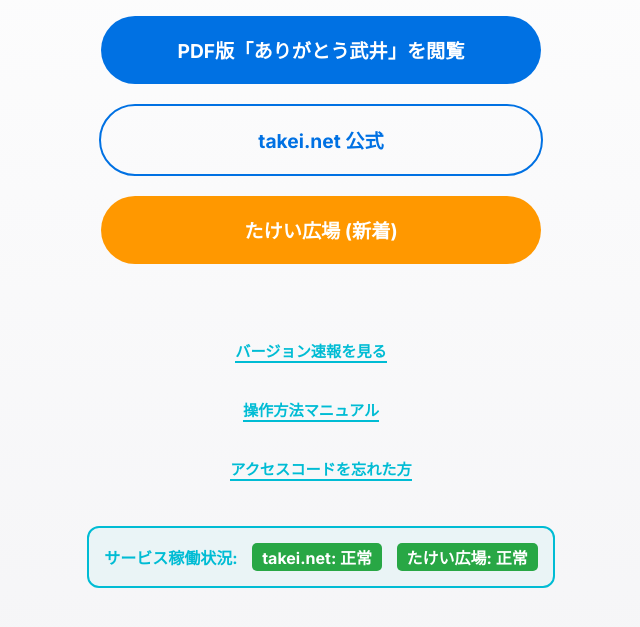
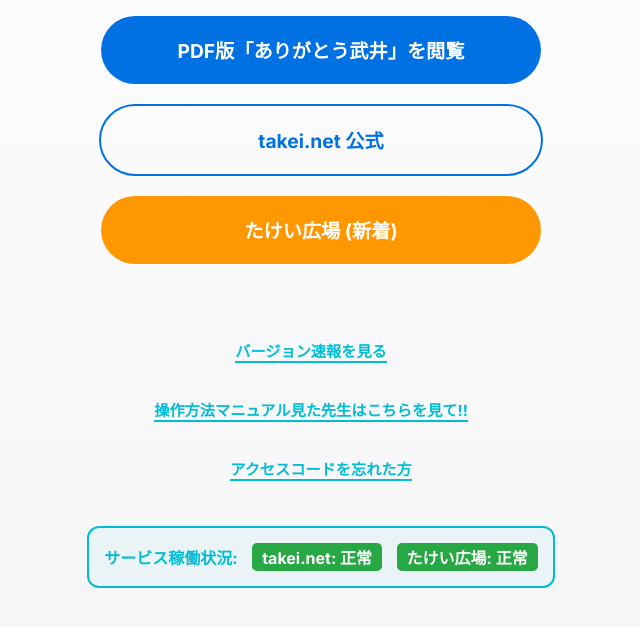
Before and after one commit to ryukond2-a11y/arigatou-takei, a plain HTML site: page index.html in a window 1280 px wide. Shown: the part 307-934 px from the top of the page, without its empty margins (319-959 px from the left). Drawn offline with Linux system fonts and the light colour scheme.

Commit message:
index.html の更新

```diff
--- a/index.html
+++ b/index.html
@@ -110,7 +110,7 @@
 
                 <br>
                 <span class="forgot-link" onclick="toggleVersions()" style="margin-right: 20px;">バージョン速報を見る</span>
-                <span class="forgot-link" onclick="toggleManual()" style="margin-right: 20px;">操作方法マニュアル</span>
+                <span class="forgot-link" onclick="toggleManual()" style="margin-right: 20px;">操作方法マニュアル見た先生はこちらを見て!!</span>
                 <span class="forgot-link" onclick="toggleQuiz()">アクセスコードを忘れた方</span>
 
                 <div id="manual-section" class="manual-area">
```
